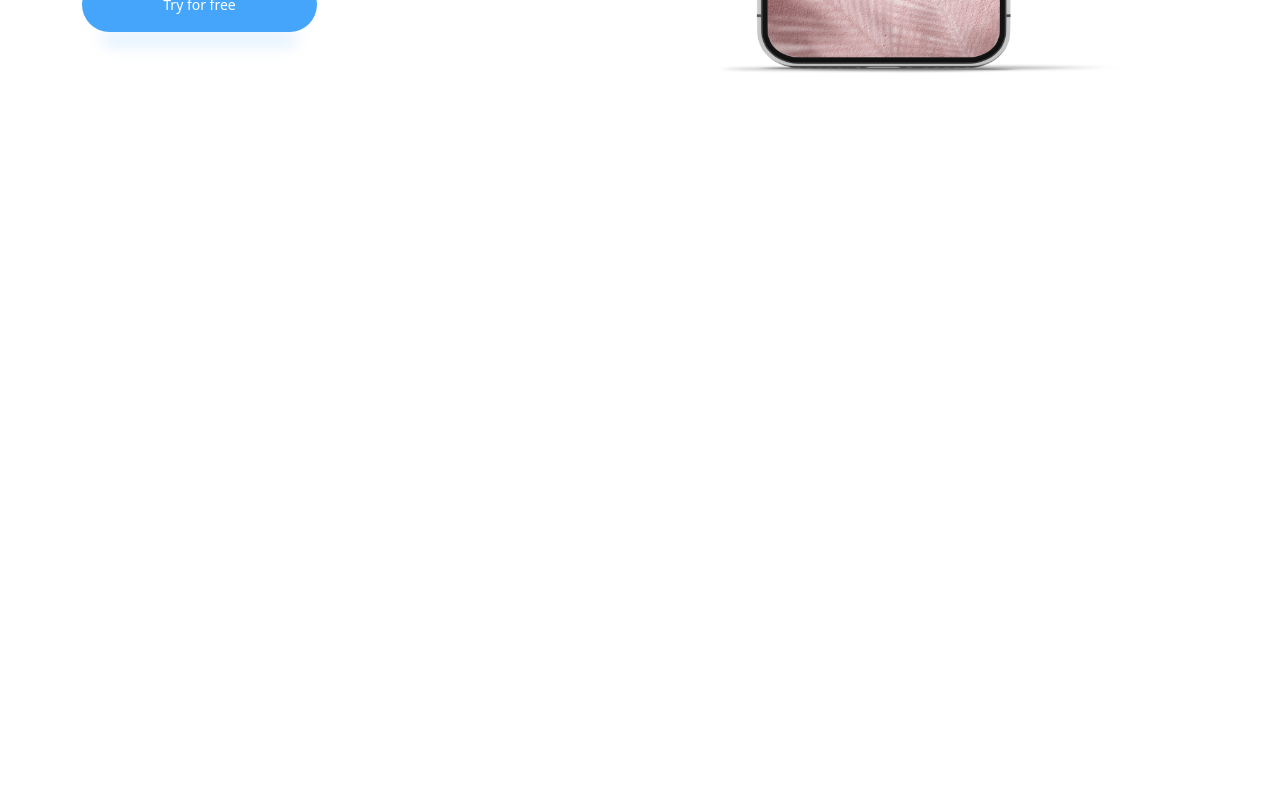
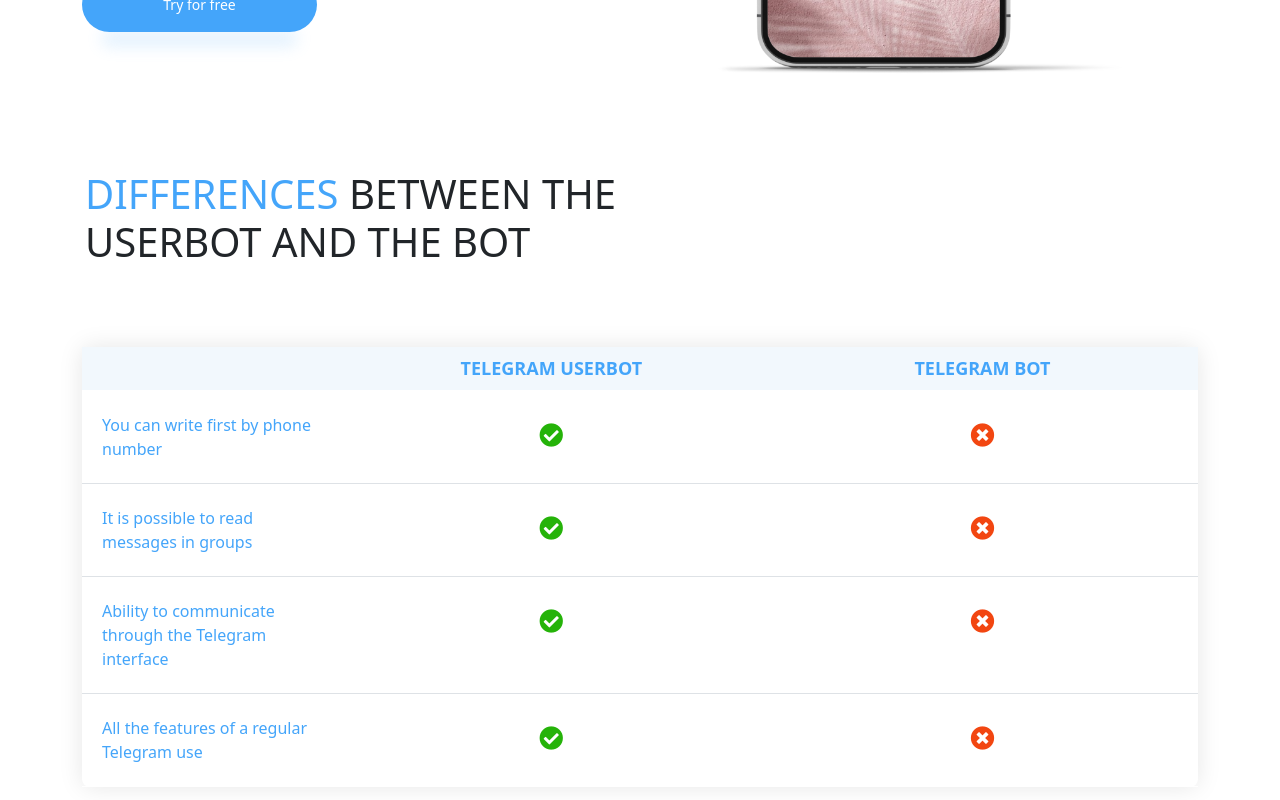
Before and after one commit to valeXeich/telegram-service, a Vue app in the folder frontend/: page / in a window 1280 px wide. Shown: the part 546-1346 px from the top of the page. Before the commit the page ends 800 px from the top, so only its background shows below. Built offline with nearby package versions, Linux system fonts and the light colour scheme.

Commit message:
add table of advantages

```diff
--- a/frontend/public/index.html
+++ b/frontend/public/index.html
@@ -5,6 +5,7 @@
     <meta http-equiv="X-UA-Compatible" content="IE=edge">
     <meta name="viewport" content="width=device-width,initial-scale=1.0">
     <link rel="icon" href="<%= BASE_URL %>favicon.ico">
+    <link rel="stylesheet" href="https://use.fontawesome.com/releases/v5.15.1/css/all.css">
     <title><%= htmlWebpackPlugin.options.title %></title>
   </head>
   <body>
--- a/frontend/src/components/Main.vue
+++ b/frontend/src/components/Main.vue
@@ -1,13 +1,16 @@
 <template>
     <Info/>
+    <Advantages/>
 </template>
 
 <script>
 import Info from '@/components/main/Info.vue'
+import Advantages from '@/components/main/Advantages.vue'
 
     export default {
         components: {
-            Info
+            Info,
+            Advantages
         }
     }
 </script>
--- a/frontend/src/components/main/Advantages.vue
+++ b/frontend/src/components/main/Advantages.vue
@@ -1,5 +1,60 @@
 <template>
-    <div>
+    <div class="container main-text">
+        <h1>
+            <span class="blue-color">DIFFERENCES</span>
+            BETWEEN THE
+            <br>
+            USERBOT AND THE BOT
+        </h1>
+    </div>
+    <div class="container">
+<table class="table" style="box-shadow: 0px 0px 25px 0px rgb(0 0 0 / 10%); border-radius: 8px;">
+  <thead>
+    <tr class="tr-color">
+      <th></th>
+      <th class="blue-color text-center talbe-field">TELEGRAM USERBOT</th>
+      <th class="blue-color text-center talbe-field">TELEGRAM BOT</th>
+    </tr>
+  </thead>
+  <tbody>
+    <tr>
+      <td class="blue-color table-text" >You can write first by phone number</td>
+      <td class="text-center check-mark">
+        <i class="fas fa-check-circle mt-4"></i>
+       </td>
+      <td class="text-center check-xmark">
+        <i class="fas fa-times-circle mt-4"></i>
+      </td>
+    </tr>
+    <tr>
+      <td class="blue-color table-text" >It is possible to read messages in groups</td>
+      <td class="text-center check-mark">
+        <i class="fas fa-check-circle mt-4"></i>
+       </td>
+      <td class="text-center check-xmark">
+        <i class="fas fa-times-circle mt-4"></i>
+      </td>
+    </tr>
+    <tr>
+      <td class="blue-color table-text" >Ability to communicate through the Telegram interface</td>
+      <td class="text-center check-mark">
+        <i class="fas fa-check-circle mt-4"></i>
+       </td>
+      <td class="text-center check-xmark">
+        <i class="fas fa-times-circle mt-4"></i>
+      </td>
+    </tr>
+    <tr class="end-border">
+      <td class="blue-color table-text" >All the features of a regular Telegram use</td>
+      <td class="text-center check-mark">
+        <i class="fas fa-check-circle mt-4"></i>
+       </td>
+      <td class="text-center check-xmark">
+        <i class="fas fa-times-circle mt-4"></i>
+      </td>
+    </tr>
+  </tbody>
+</table>
 
     </div>
 </template>
@@ -12,4 +67,45 @@
 
 <style scoped>
 
+.main-text {
+    margin-top: 70px;
+    margin-bottom: 70px;
+    border-color: transparent;
+    border-style: solid;
+}
+
+.talbe-field {
+    font-size: 18px;
+}
+
+.table-text {
+    padding: 22px 20px;
+    width: 260px;
+}
+
+.end-border {
+    border-bottom: #fff;
+}
+
+.check-mark {
+    font-size: 24px;
+    color: #25b309;
+    width: 449px
+}
+
+.check-xmark {
+    font-size: 24px;
+    color: rgb(242, 70, 17);
+    width: 449px
+}
+
+.table-rounded {
+    border-radius: 10px;
+}
+
+.tr-color {
+    background-color: #f2f8fd;
+    border-bottom: #fff;
+}
+
 </style>
```
